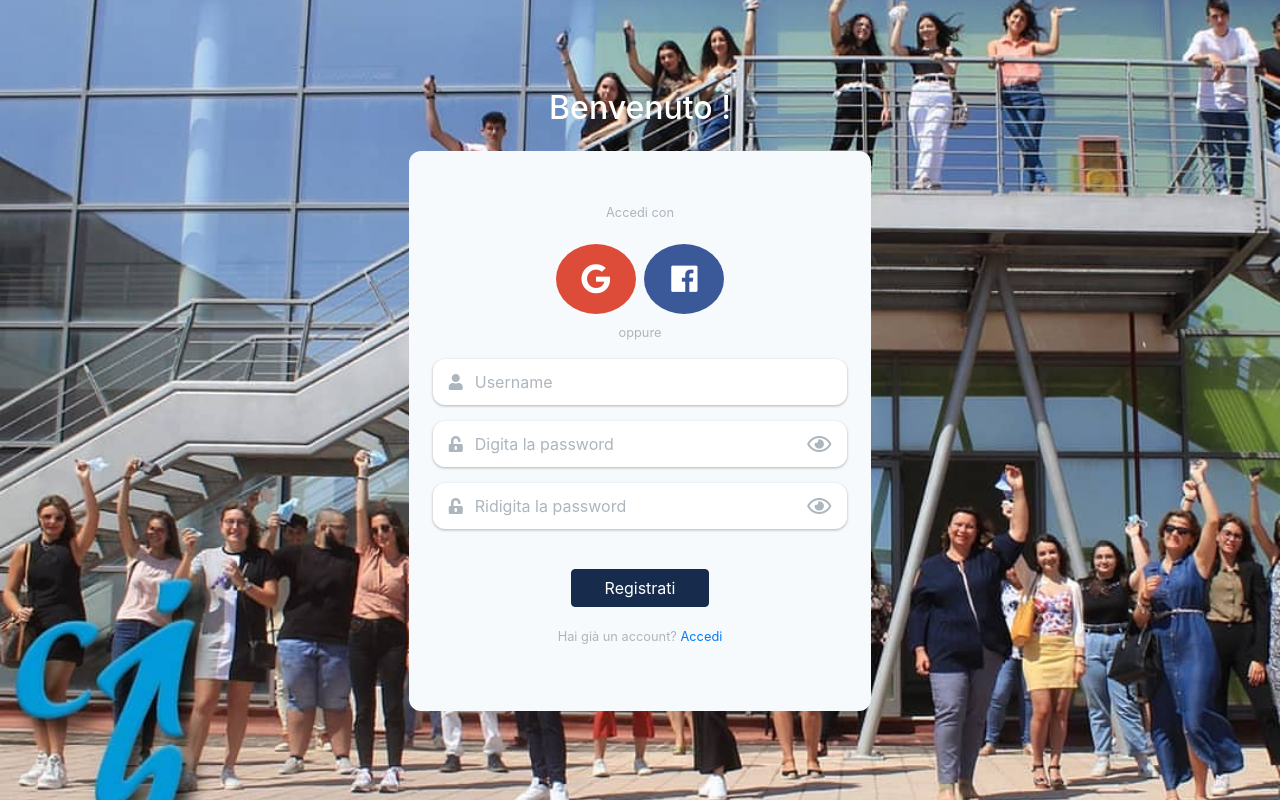
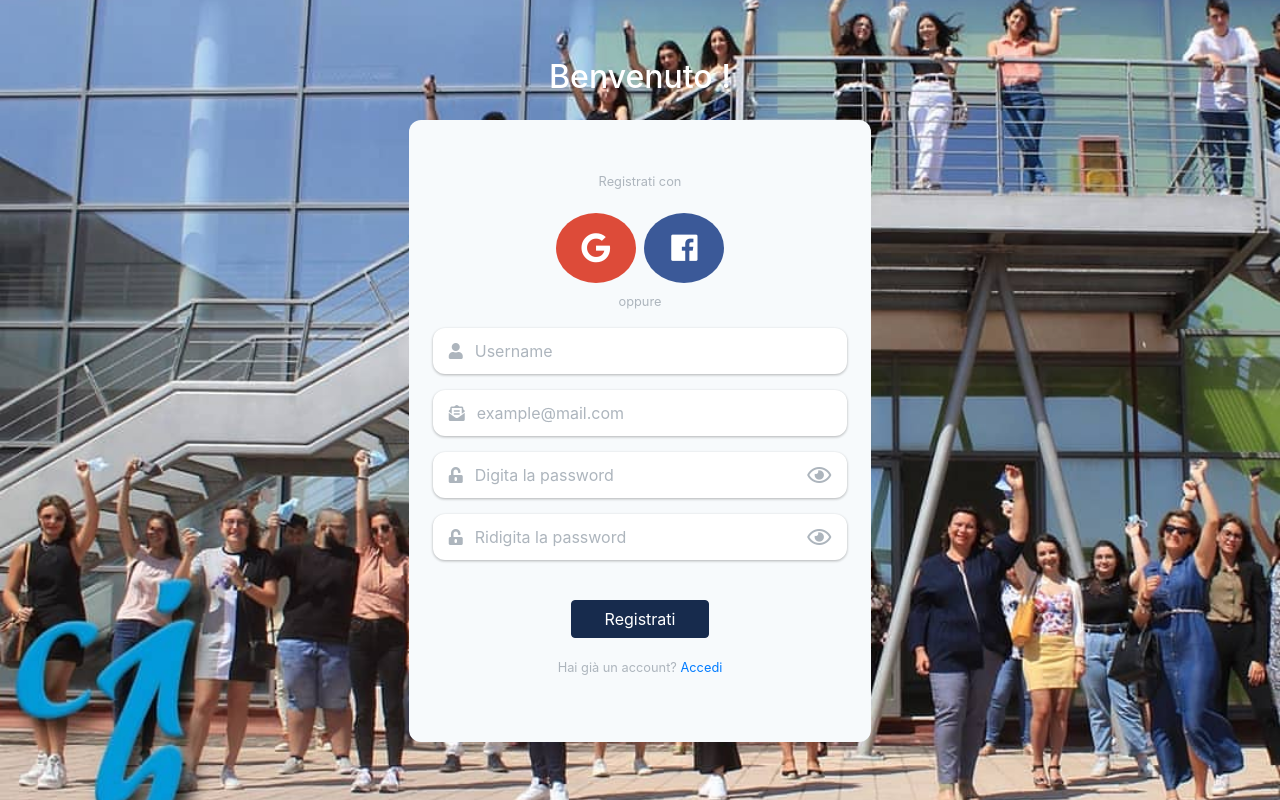
Before and after one commit to Salvo-Project/SalvoProject---trinchelp-, a PHP site: page /website/register.php in a window 1280 px wide. Run offline with PHP 8.4, Linux system fonts and the light colour scheme; some libraries are stand-ins or nearby versions.

Commit message:
update register
aggiunto sistema di registramento account

```diff
--- a/header.php
+++ b/header.php
@@ -14,7 +14,7 @@ if(isset($_SESSION['username'])){
     <title>Trinchelp</title>
     </head>
     <body>
-    <nav class="navbar navbar-expand-lg navbar-light bg-light">
+    <nav class="navbar navbar-expand-lg navbar-dark bg-dark">
     <a class="navbar-brand" href="#">TRINCHELP</a>
     <button class="navbar-toggler" type="button" data-toggle="collapse" data-target="#navbarTogglerDemo02" aria-controls="navbarTogglerDemo02" aria-expanded="false" aria-label="Toggle navigation">
       <span class="navbar-toggler-icon"></span>
--- a/index.php
+++ b/index.php
@@ -16,7 +16,7 @@
         <h2 class="text-white text-center mb-4">Bentornato !</h2>
         <div class="card col-lg-5 col-md-6 col-12 mx-auto px-4 py-5">
             <p class="text-center"><small>Accedi con</small></p>
-            <form action="./server.php" method="post" id="login_form" onsubmit="return false;">
+            <form action="./server_logging.php" method="post" id="login_form" onsubmit="return false;">
             <div class="container text-center">
                 <a href="">
                 <i class="fab fa-google"></i>
--- a/register.php
+++ b/register.php
@@ -15,8 +15,8 @@
     <div class="container">
         <h2 class="text-white text-center mb-4">Benvenuto !</h2>
         <div class="card col-lg-5 col-md-6 col-12 mx-auto px-4 py-5">
-            <p class="text-center"><small>Accedi con</small></p>
-            <form action="./server.php" method="post" id="login_form" onsubmit="return false;">
+            <p class="text-center"><small>Registrati con</small></p>
+            <form action="./server_register.php" method="post" id="register_form" onsubmit="return false;">
             <div class="container text-center">
                 <a href="">
                 <i class="fab fa-google"></i>
@@ -32,6 +32,11 @@
                 </div>
                 <p><small id="user_error_msg" class="text-danger"></small></p>
                 <div class="form-group d-flex px-3 py-1 m-0">
+                <i class="fas fa-envelope-open-text my-auto"></i>
+                    <input type="email" name="email" id="email" class="form-control" placeholder="example@mail.com">
+                </div>
+                <p><small id="email_error_msg" class="text-danger"></small></p>
+                <div class="form-group d-flex px-3 py-1 m-0">
                     <i class="fas fa-unlock-alt my-auto"></i>
                     <input type="password" name="password" id="password" class="form-control" placeholder="Digita la password">
                     <i class="far fa-eye my-auto fa-lg" id="togglePassword" style=" margin-left: -30px;cursor: pointer;"></i>
@@ -39,7 +44,7 @@
                 <p><small id="password_error_msg" class="text-danger"></small></p>
                 <div class="form-group d-flex px-3 py-1 m-0">
                     <i class="fas fa-unlock-alt my-auto"></i>
-                    <input type="password" name="repassword" id="repassword" class="form-control" placeholder="Ridigita la password">
+                    <input type="password" name="confirmpassword" id="repassword" class="form-control" placeholder="Ridigita la password">
                     <i class="far fa-eye my-auto fa-lg" id="retogglePassword" style=" margin-left: -30px;cursor: pointer;"></i>
                 </div>
                 <p><small id="re_password_error_msg" class="text-danger"></small></p>
@@ -76,9 +81,11 @@
         $("#submit_btn").click(function(){
             username = $("#username").val();
             password = $("#password").val();
+            email = $("#email").val();
             repassword = $("#repassword").val();
             $("#user_error_msg").html("");
             $("#password_error_msg").html("");
+            $("##re_password_error_msg").html("");
             if(username == ""){
                 $("#user_error_msg").html("lo username non può essere vuoto");
                 $("#username").focus();
@@ -89,7 +96,7 @@
                 $("#re_password_error_msg").html("le password non combaciano");
                 $("#repassword").focus();
             } else {
-                var form = $('#login_form');
+                var form = $('#register_form');
                 $.ajax({
                     type: form.attr('method'),
                     url: form.attr('action'),
```
Also changed, not shown: server_register.php (added, +27 -0 lines), server_logging.php (renamed from server.php).
